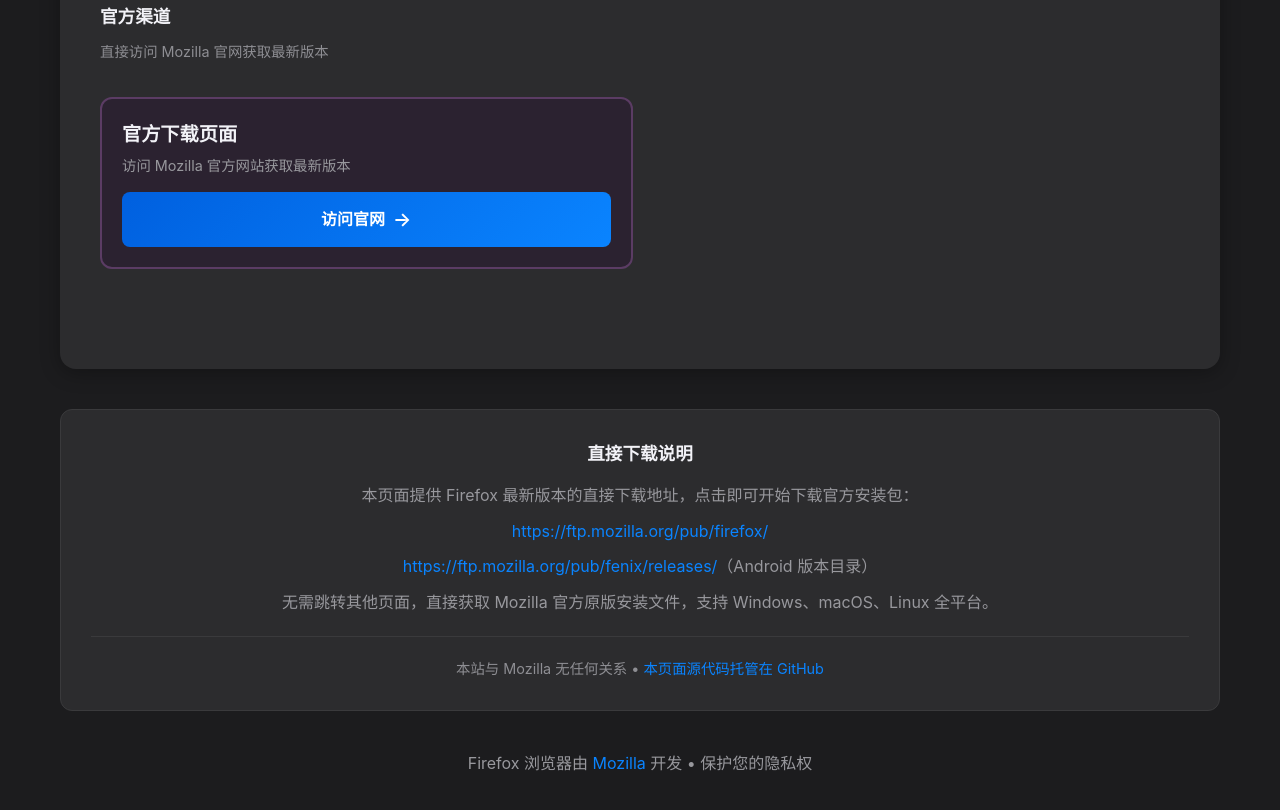
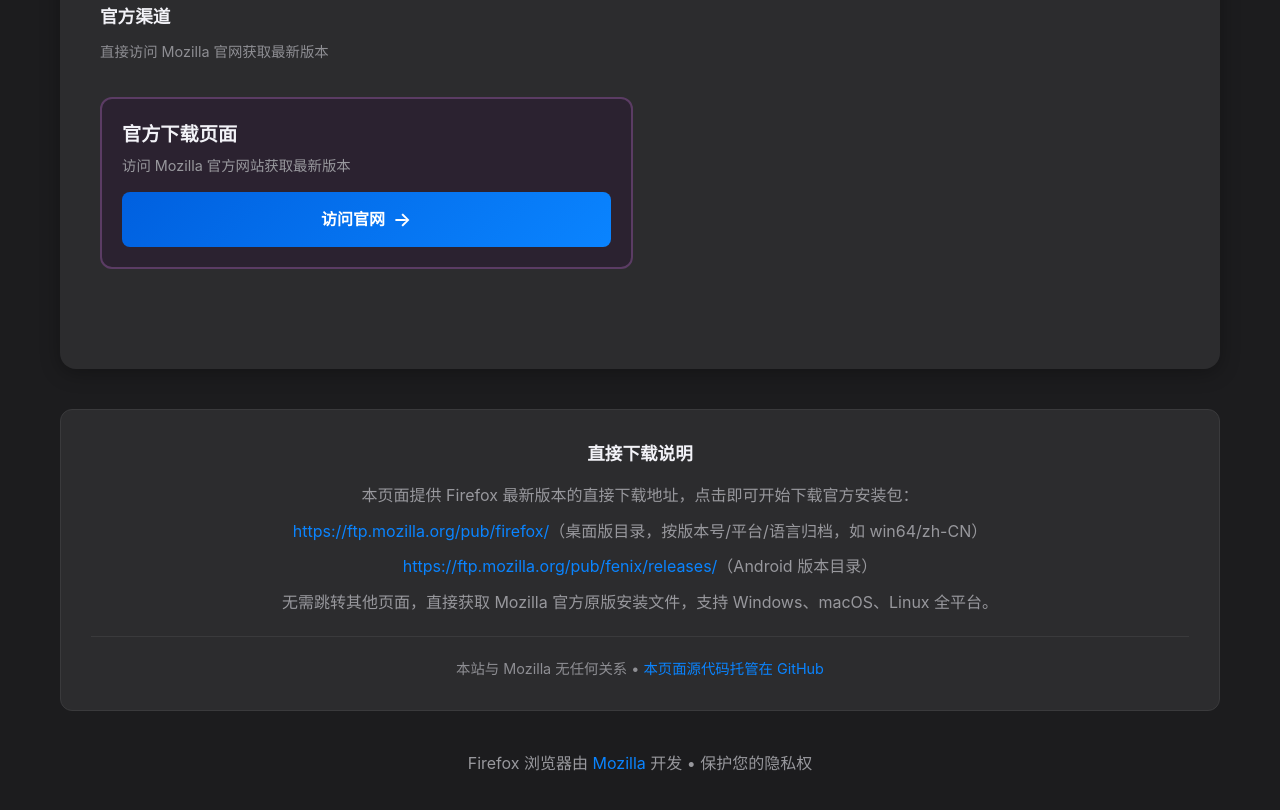
Before and after one commit to scavin/Firefox-latest-releases, a plain HTML site: page index.html in a window 1280 px wide. Shown: the part 1353-2163 px from the top of the page. Drawn offline with Linux system fonts and the light colour scheme; no server answers.

Commit message:
docs: clarify desktop ftp path

```diff
--- a/index.html
+++ b/index.html
@@ -450,7 +450,7 @@
         <div class="disclaimer">
             <h4>直接下载说明</h4>
             <p>本页面提供 Firefox 最新版本的直接下载地址，点击即可开始下载官方安装包：</p>
-            <p><a href="https://ftp.mozilla.org/pub/firefox/" target="_blank" rel="noopener">https://ftp.mozilla.org/pub/firefox/</a></p>
+            <p><a href="https://ftp.mozilla.org/pub/firefox/" target="_blank" rel="noopener">https://ftp.mozilla.org/pub/firefox/</a>（桌面版目录，按版本号/平台/语言归档，如 win64/zh-CN）</p>
             <p><a href="https://ftp.mozilla.org/pub/fenix/releases/" target="_blank" rel="noopener">https://ftp.mozilla.org/pub/fenix/releases/</a>（Android 版本目录）</p>
             <p>无需跳转其他页面，直接获取 Mozilla 官方原版安装文件，支持 Windows、macOS、Linux 全平台。</p>
             <div class="note">
```
